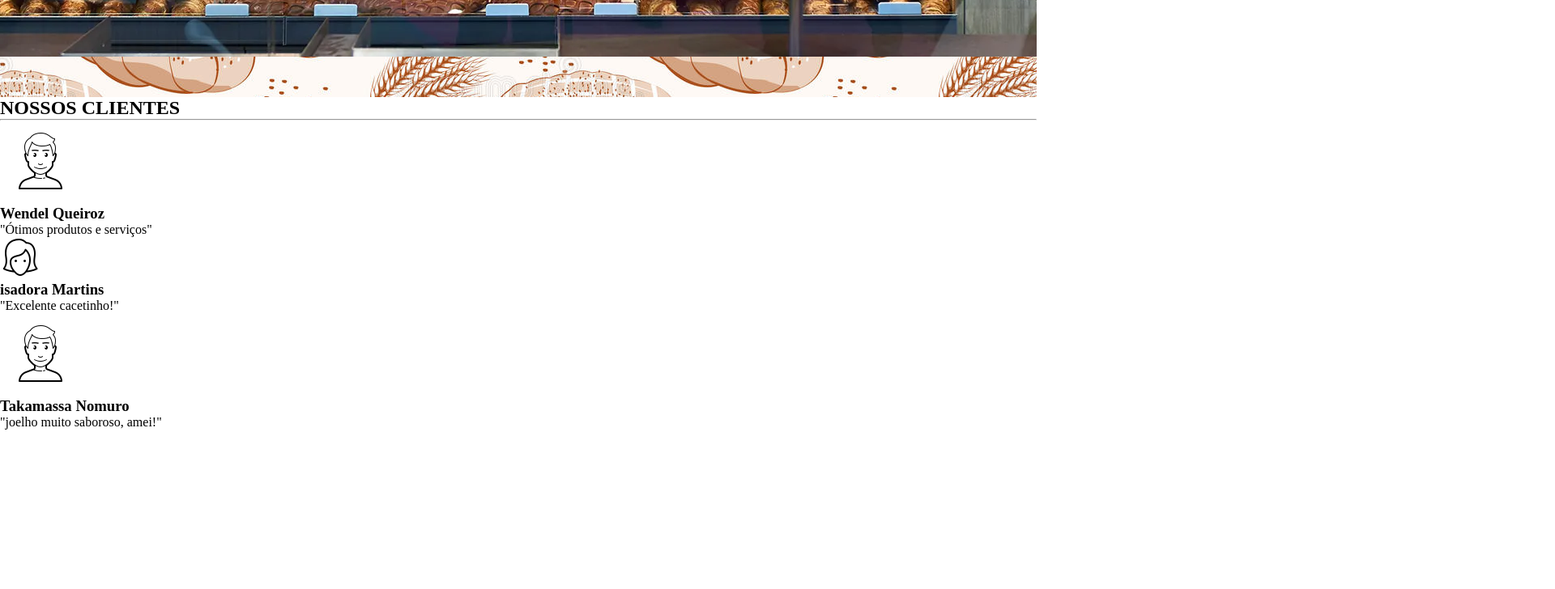
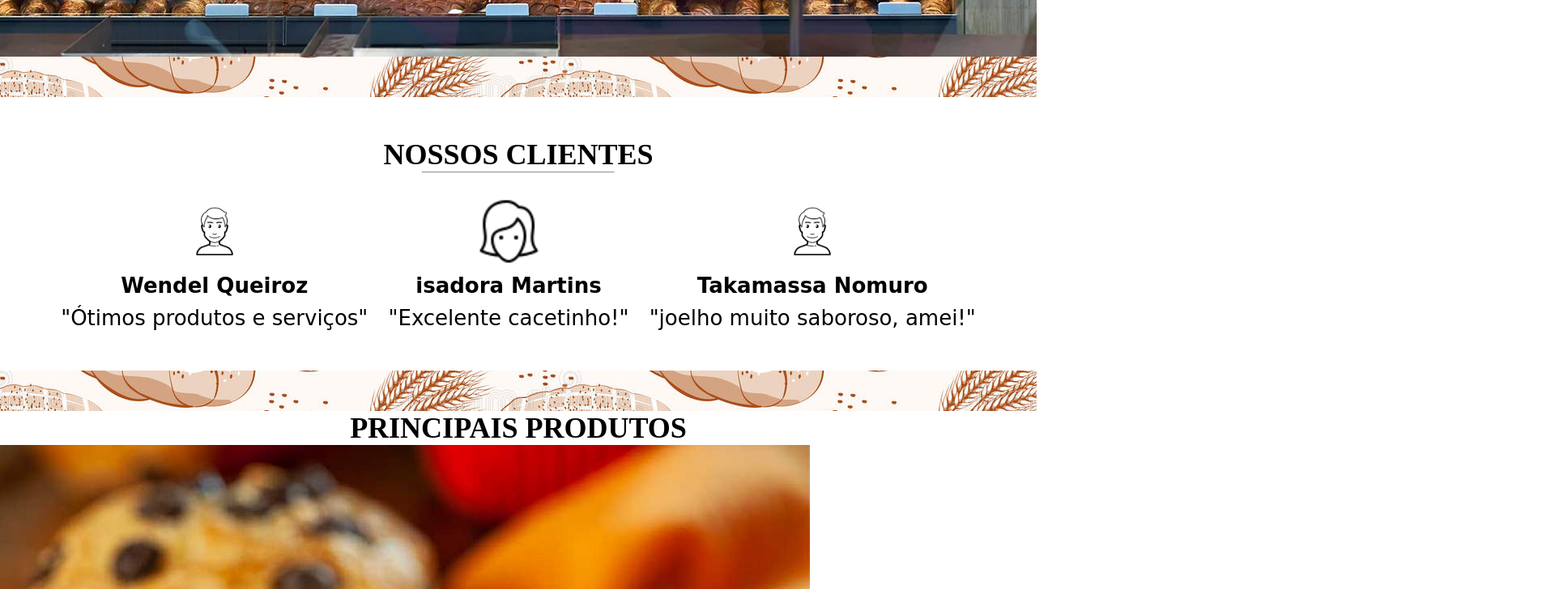
Before and after one commit to wendelqueiroz/PadariaAlencar, a plain HTML site: page site padaria/index.html in a window 1280 px wide. Shown: the part 680-1408 px from the top of the page at 81% size, 1920 px wide, since content can reach past the window. Before the commit the page ends 1211 px from the top, so only its background shows below. Drawn offline with Linux system fonts and the light colour scheme.

Commit message:
atualização de tudo
atualizado com sucesso

```diff
--- a/site padaria/index.html
+++ b/site padaria/index.html
@@ -76,9 +76,52 @@
 
        </ul>
     </section>
+    <div class="img-div"></div>
+
+ <section id="featured-products">
+       <h2>PRINCIPAIS PRODUTOS</h2>
+    <div class="products">
+       <div>
+       <img src="imagens/muflin.jpg" alt="" class="img-product">
+       <h4 class="title-products">Mufflin</h4>
+       </div>
+       <div>
+        <img src="imagens/croissant.jpeg" alt="" class="img-product">
+        <h4 class="title-products">croissant</h4>
+       </div>
+    </div>
+    <div class="products">
+        <div>
+        <img src="imagens/bolo.jpg" alt="" class="img-product">
+        <h4 class="title-products">Bolo</h4>
+        </div>
+        <div>
+         <img src="imagens/bomba-chocolate.jpg" alt="" class="img-product">
+         <h4 class="title-products">Bomba de chocolate</h4>
+        </div>
+     </div>
+     <div class="products">
+        <div>
+        <img src="imagens/beirute.png" alt="" class="img-product">
+        <h4 class="title-products">Beirute</h4>
+        </div>
+        <div>
+         <img src="imagens/pao-de-metro.jpg" alt="" class="img-product">
+         <h4 class="title-products">Pão de metro</h4>
+        </div>
+     </div>
 
 
 
-    </main>
+
+
+
+ </section>
+
+
+
+
+</main>
+
 </body>
 </html>
--- a/site padaria/style.css
+++ b/site padaria/style.css
@@ -94,3 +94,57 @@ já o class pode ser usado para identificar diversas coisas ao mesmo tempo, faci
   background-position: center; /* aqui posicionamos nossa imagem para o centro*/
   background-size: auto; /* background-size: especifica o tamanho das imagens, auto: serve para preencher de uma lateral à outra*/
 }
+
+main > section > h2 { /* aqui estamos chamando nosso h2 para estiliza-lo*/
+margin-top: 0px; /*indica o espaço acima do elemento / superior */
+font-size: 36px; /* tamanho da letra */
+text-align: center; /*alinhando o texto para o centro*/
+color: #000000; /*cor da letra*/
+}
+
+#clients {/*aqui chamamos nosso id da section*/
+background-color: white;/*cor do fundo*/
+margin-top: 0; /* indica o espaço acima do elemento / superior */
+padding: 50px; /*cuida do preenchimento*/
+}
+
+.line{ /*aqui chamamos nossa class que está dentro do nosso hr, que é utilizado para quebrar linhas*/
+margin: 0 auto; /*definimos em 0 a margin e colocamos o mesmo para auto pa*/
+width: 20%; /*largura*/
+}
+
+#clients-list { /*aqui chamamos a nossa id*/
+display: flex; /*responsável por colocar os itens na mesma linha, lado a lado*/
+align-items: center; /* alinhar os itens para o centro*/
+justify-content: space-evenly; /*tradução: justificar-conteúdo: espaço unido*/
+margin-top: 30px; /* indica o espaço acima do elemento / superior */
+}
+
+.clients-item { /* aqui chamamos nossa class que está dentro da nossa id */
+display: flex; /* reponsável por colocar os itens na mesma linha */
+justify-content: center; /* justificar-conteúdo no centro*/
+align-items: center; /*alinhar os itens para o centro*/
+flex-direction: column; /* */
+}
+
+.clients-item > img { /*aqui chamamos nossa tagg img para estilização*/
+width: 84px; /* largura*/
+height: 84px; /*tamanho*/
+}
+
+.clients-item > h3 { /* aqui chamamos nosso h3 para estilizar*/
+font-family: 'Dancing Script', cursive; /*fonte escolhida*/
+font-size: 26px; /*tamanho da fonte*/
+margin-top: 10px; /*indica o espaço acima do elemento*/
+align-items: center; /*alinhar os itens para o centro*/
+}
+
+.clients-item > p {
+  font-family: 'Dancing Script', cursive; /*fonte escolhida*/
+  font-size: 26px; /*indica o espaço acima do elemento*/
+  margin-top: 10px; /*indica o espaço acima do elemento*/
+  align-items: center; /*alinhar os itens para o centro*/
+}
+
+#featured-products { /*id usada para a section dos nossos produtos*/
+}
```
Also changed, not shown: site padaria/imagens/beirute.png (added), site padaria/imagens/bolo.jpg (added), site padaria/imagens/bomba-chocolate.jpg (added), site padaria/imagens/croissant.jpeg (added), site padaria/imagens/muflin.jpg (added), site padaria/imagens/pao-de-metro.jpg (added).
